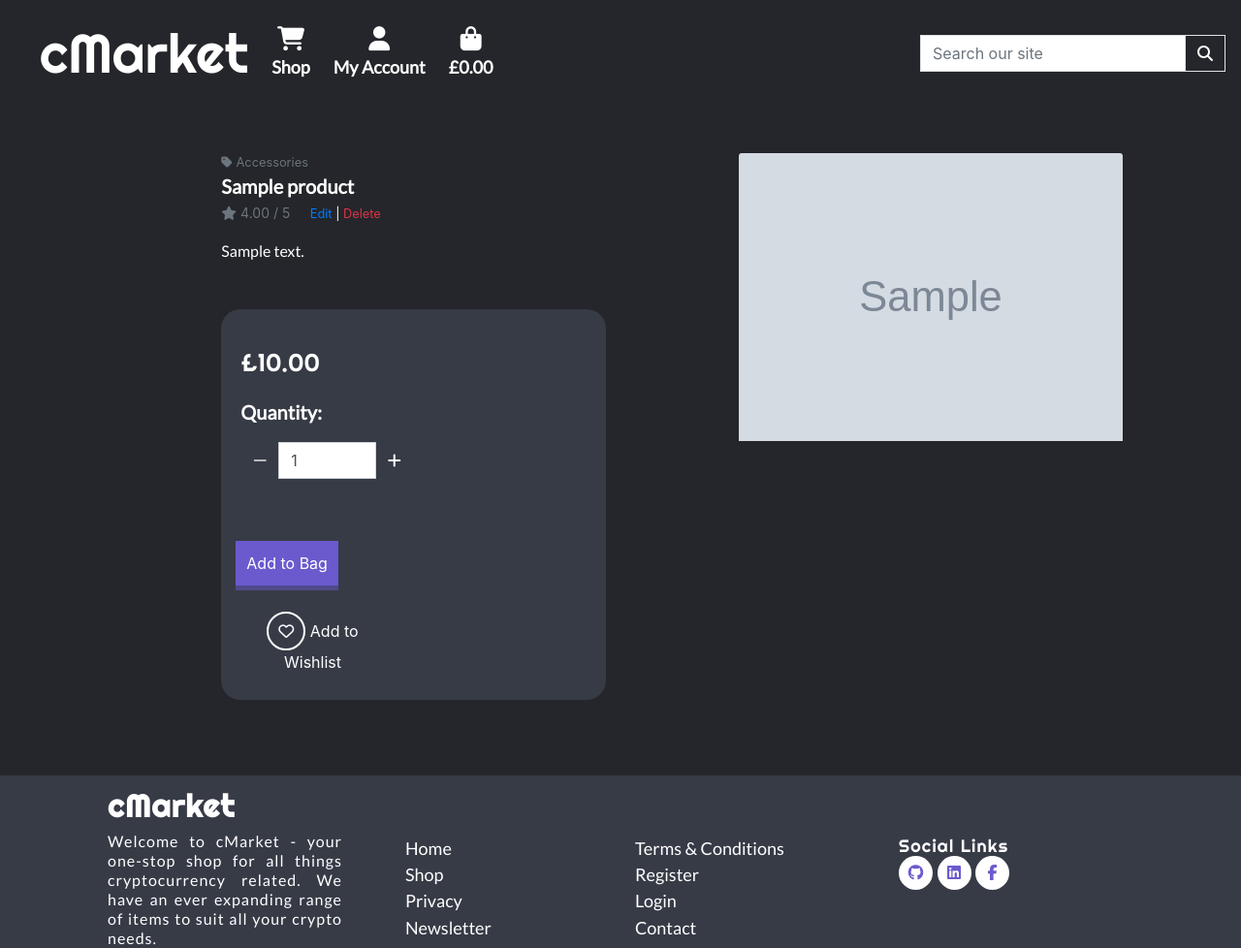
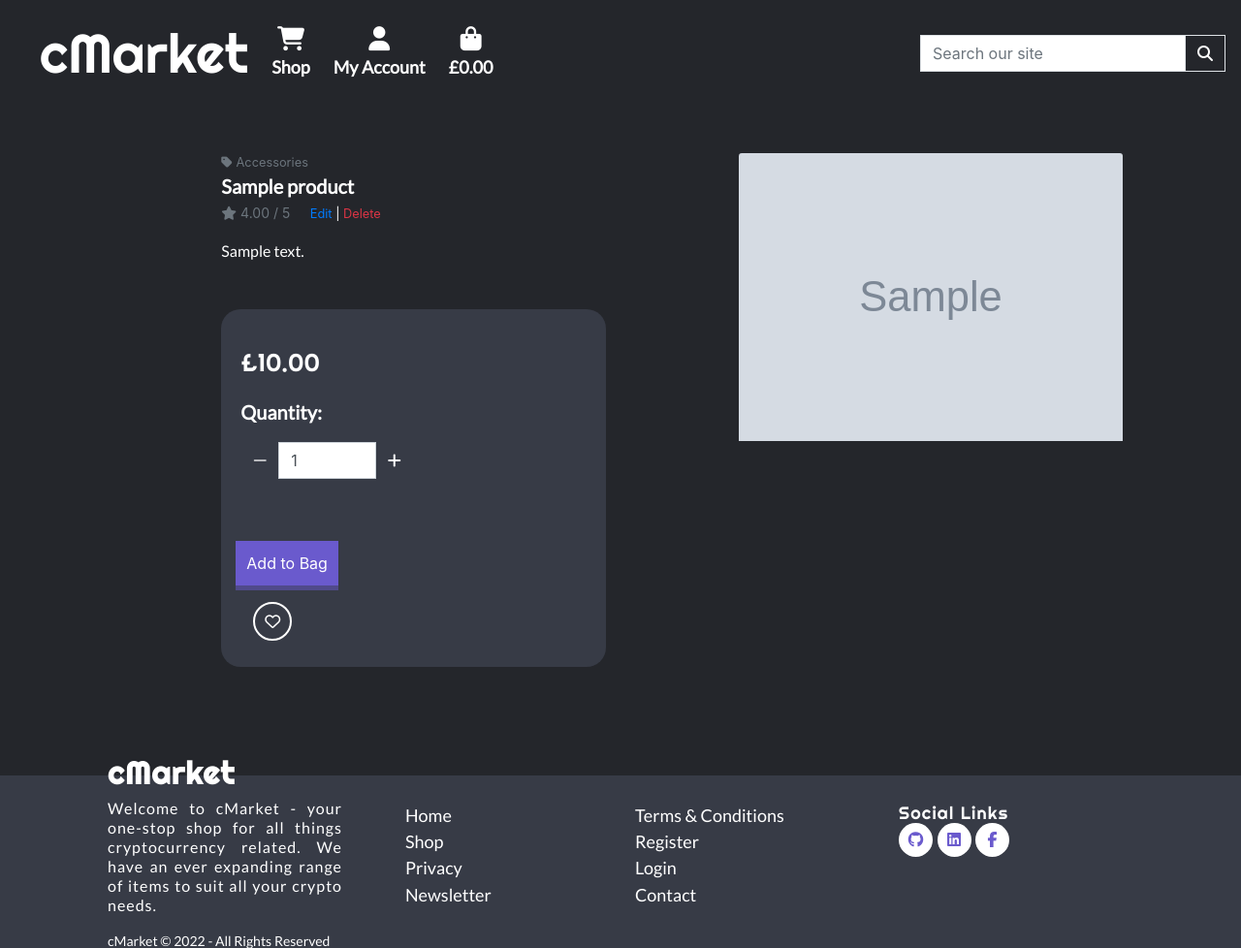
Before and after one commit to RiyadhKh4n/cmarket, a Django app: page /products/1/ in a window 1280 px wide. Shown: the top 978 px of the page at 97% size. Run offline with Django 3.2, Linux system fonts and the light colour scheme; a user stored in the database is signed in; data comes from the database, SQL or seed files in the repository; tables that the repository leaves empty hold one stand-in row (values such as "Sample post"); grey boxes marked "Sample" are stand-in pictures; parts of the project's set-up code (start-up, migrations or seed data) failed here and were passed over; some libraries are stand-ins or nearby versions.

Commit message:
Style product-details

```diff
--- a/products/templates/products/product_detail.html
+++ b/products/templates/products/product_detail.html
@@ -90,15 +90,13 @@
 
                     <div class="row">
                         <div class="col-12 col-lg-6 wishlist-div">
-                          <!-- If user is logged in and has item in favouriteslist, this is visible on the button -->
                           {% if request.user.is_authenticated %}
-                            <a href="{% url 'add_to_wishlist' product.id %}" aria-label="Add product to Wishlist" class="btn inline white">
-                            <i class="far fa-heart"></i>
-                            Add to Wishlist
+                            <a href="{% url 'add_to_wishlist' product.id %}" aria-label="Add product to Wishlist" class="btn white wishlist-btn">
+                                <i class="far fa-heart"></i>
                             </a>
                           {% else %}
                           <!-- Prompt the user to sign in if not signed in -->
-                          <a href="{% url 'account_login' %}" aria-label="Sign In" class="btn inline white">
+                          <a href="{% url 'account_login' %}" aria-label="Sign In" class="btn white">
                             Log In to Add to Wishlist
                           </a>
                           {% endif %}
--- a/static/css/base.css
+++ b/static/css/base.css
@@ -156,16 +156,19 @@ li > a > div > p{
     color: white;
 }
 
-.wishlist-div {
-    margin-top: 20px;
-    padding-left: 0;
-}
-
 .fa-heart {
     width: fit-content;
     padding: 10px;
     border-radius: 50%;
     border: 2px solid #fff;
+}
+
+.wishlist-btn {
+    margin-top: 10px;
+}
+
+.wishlist-btn:hover {
+    border: 1px solid rgb(106,90,205);
 }
 
 /* Bag */
```
